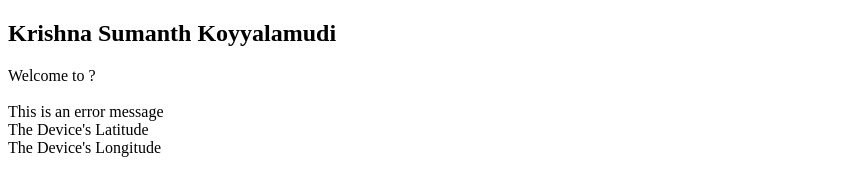
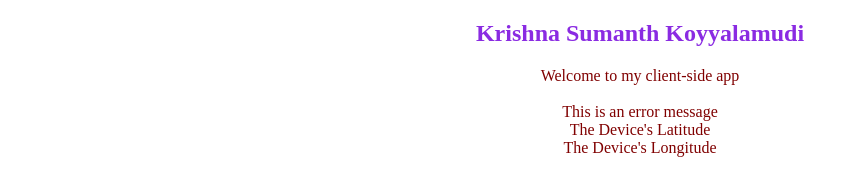
Before and after one commit to krishna-s-koyyalamudi/kk-client-hunt, a website: page index.html in a window 1280 px wide. Shown: the whole page, without its empty margins (0-858 px from the left). Drawn offline with Linux system fonts and the light colour scheme.

Commit message:
Add style

```diff
--- a/index.html
+++ b/index.html
@@ -10,7 +10,7 @@
     <main>
         <article>
             <h1>Krishna Sumanth Koyyalamudi</h1>
-            <div id="location">Welcome to <span id="locationAnswer">?</span></div>
+            <div id="location">Welcome to <span id="locationAnswer">my client-side app</span></div>
             <br/>
             <div id="error-message">This is an error message</div>
             <div id="device-lat">The Device's Latitude</div>
--- a/package.json
+++ b/package.json
@@ -2,7 +2,7 @@
   "name": "kk-client-hunt",
   "version": "1.0.0",
   "description": "A client-side app with GitHub Pages",
-  "main": "scripts/main.js",
+  "main": "init-locations.js",
   "scripts": {
     "test": "echo \"Error: no test specified\" && exit 1",
     "start": "index.html"
--- a/styles/main.css
+++ b/styles/main.css
@@ -0,0 +1,9 @@
+article {
+    text-align: center;
+    color: blueviolet;
+    }
+
+    div {
+    text-align: center;
+    color: maroon;
+    }
```
